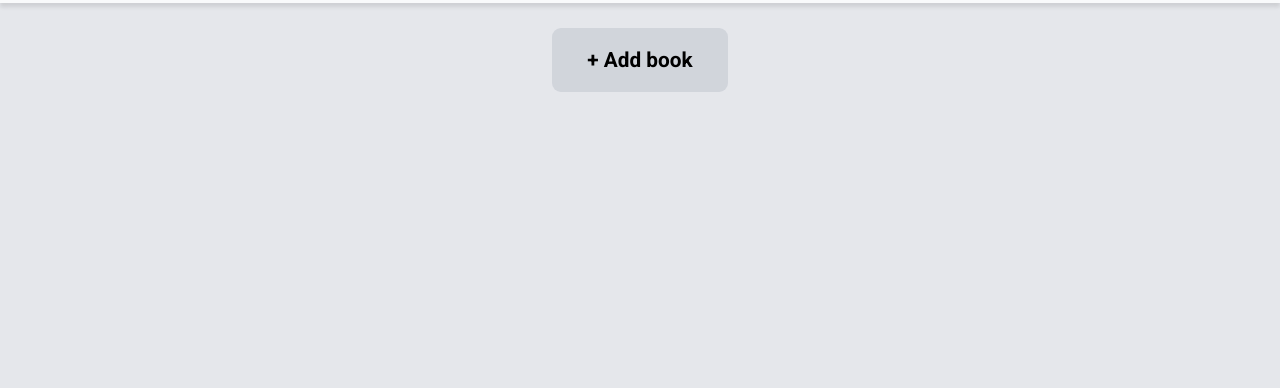
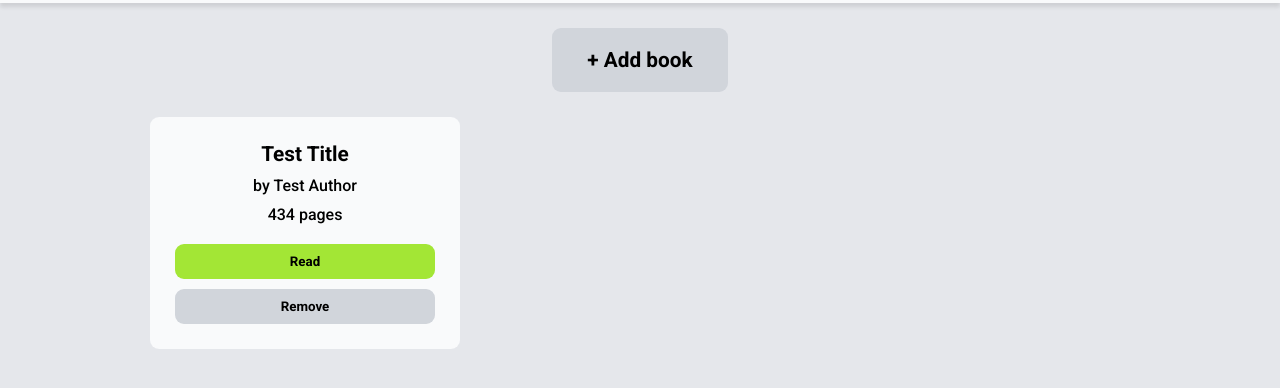
Before and after one commit to rvolkov8/project-library, a website: page index.html in a window 1280 px wide. Shown: the part 94-482 px from the top of the page. Drawn offline with Linux system fonts and the light colour scheme.

Commit message:
Style the book cards

```diff
--- a/index.html
+++ b/index.html
@@ -25,7 +25,17 @@
         <div class="add-book-section">
           <button class="add-book-button">+ Add book</button>
         </div>
-        <div class="book-cards-section"></div>
+        <div class="book-cards-section">
+          <div class="book-card">
+            <div class="info-container">
+              <div class="book-title">Test Title</div>
+              <div class="book-author">by Test Author</div>
+              <div class="book-page-number">434 pages</div>
+              <button class="read-button">Read</button>
+              <button class="remove-button">Remove</button>
+            </div>
+          </div>
+        </div>
       </div>
     </div>
 
--- a/style.css
+++ b/style.css
@@ -184,13 +184,55 @@ input[type="checkbox"]:checked::before {
 /* Book cards styling  */
 
 .book-cards-section {
-  padding: 25px 150px;
+  padding: 0px 150px 25px 150px;
 
   display: grid;
-  gap: 20px;
-  grid-template-columns: repeat(auto-fill, minmax(fit-content, max-content));
+  gap: 25px;
+  grid-template-columns: repeat(auto-fill, minmax(250px, 1fr));
 }
 
 .book-card {
   background: #f9fafb;
+  min-height: fit-content;
+  padding: 25px;
+  border-radius: 9px;
+
+  text-align: center;
 }
+
+.info-container {
+  display: flex;
+  flex-direction: column;
+  justify-content: space-between;
+}
+
+.book-title {
+  font-weight: 700;
+  font-size: 1.3rem;
+  margin-bottom: 10px;
+}
+
+.book-author,
+.book-page-number {
+  font-weight: 500;
+  font-weight: 1.3rem;
+  margin-bottom: 10px;
+}
+
+.info-container button:first-of-type,
+.info-container button:last-of-type {
+  font-weight: 700;
+  font-weight: 1.3rem;
+  padding: 10px 0;
+  border: none;
+  border-radius: 9px;
+}
+
+.info-container button:first-of-type {
+  background: #a3e635;
+  margin: 10px 0;
+}
+
+.info-container button:last-of-type {
+  background: #d1d5db;
+}
```
